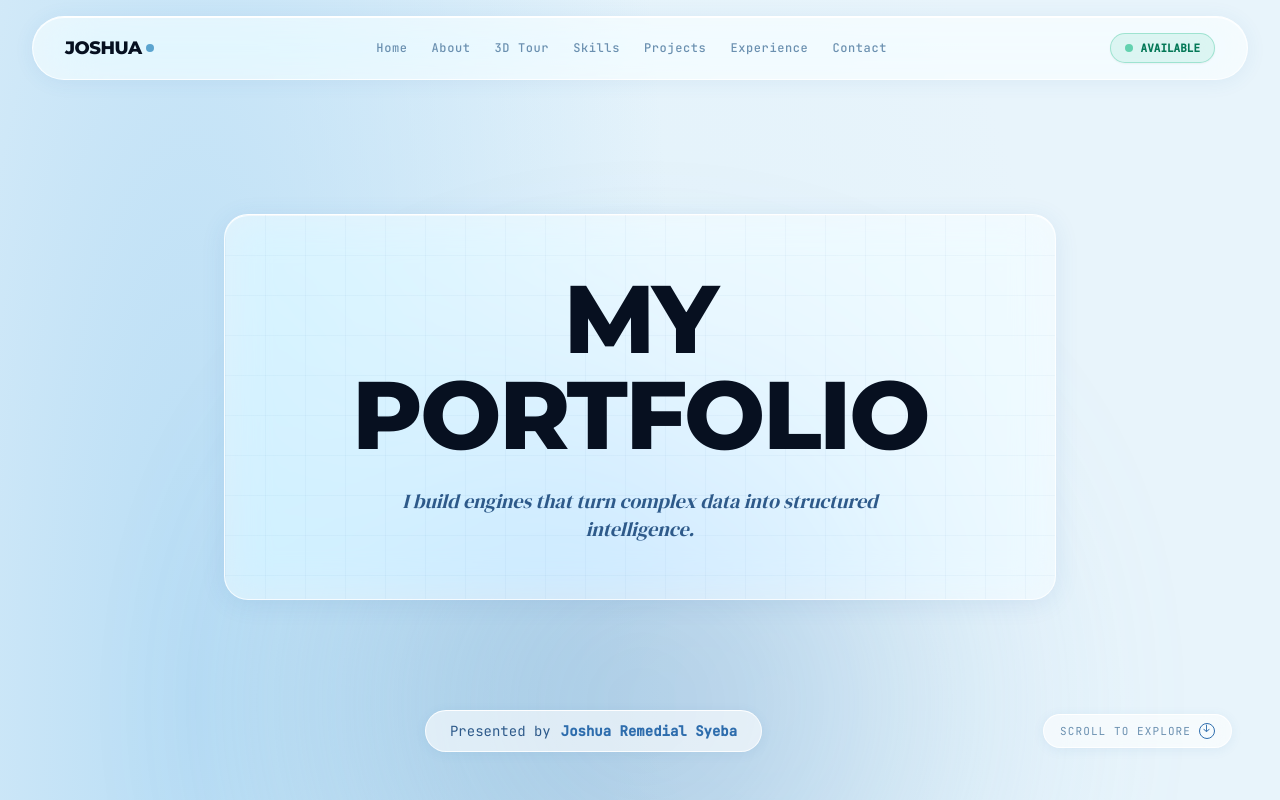
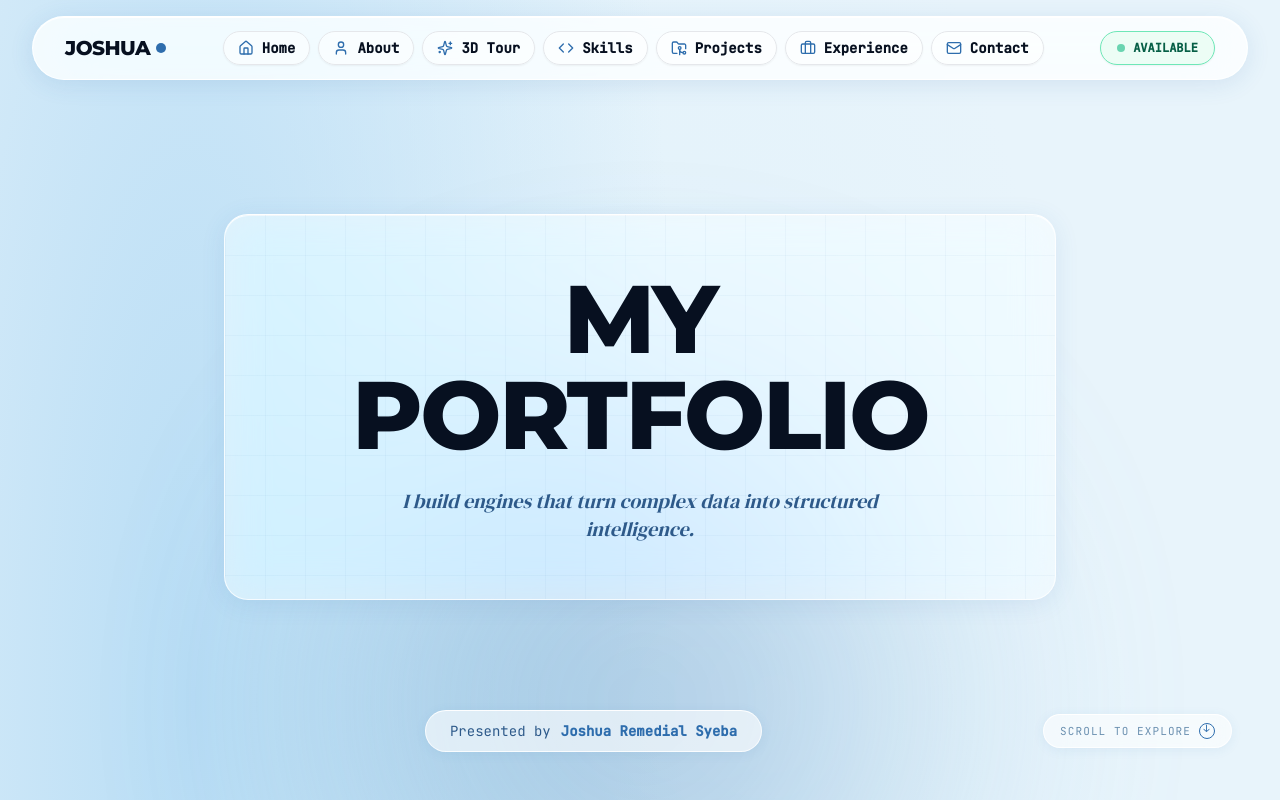
Before and after one commit to Josshua-DSA/Ingenium, a Next.js app: page / in a window 1280 px wide. Shown: the top 800 px of the page. Built offline with nearby package versions, Linux system fonts and the light colour scheme.

Commit message:
style(nav): enlarge nav text to 14px, add Lucide SVG icons, and wrap links in high-contrast button capsules

```diff
--- a/components/sections/HeaderNav.tsx
+++ b/components/sections/HeaderNav.tsx
@@ -1,41 +1,46 @@
 import Link from 'next/link'
+import { Home, User, Sparkles, Code, FolderGit2, Briefcase, Mail } from 'lucide-react'
 
 const navItems = [
-  { href: '#home', label: 'Home' },
-  { href: '#about-intro', label: 'About' },
-  { href: '#tour', label: '3D Tour' },
-  { href: '#skills', label: 'Skills' },
-  { href: '#projects', label: 'Projects' },
-  { href: '#experience', label: 'Experience' },
-  { href: '#contact', label: 'Contact' },
+  { href: '#home', label: 'Home', icon: Home },
+  { href: '#about-intro', label: 'About', icon: User },
+  { href: '#tour', label: '3D Tour', icon: Sparkles },
+  { href: '#skills', label: 'Skills', icon: Code },
+  { href: '#projects', label: 'Projects', icon: FolderGit2 },
+  { href: '#experience', label: 'Experience', icon: Briefcase },
+  { href: '#contact', label: 'Contact', icon: Mail },
 ]
 
 export function HeaderNav() {
   return (
     <header className="fixed top-4 left-0 right-0 z-50 max-w-[1400px] mx-auto px-4 sm:px-6 lg:px-8 pointer-events-none">
-      <div className="w-full h-16 rounded-full backdrop-blur-[28px] backdrop-saturate-[200%] bg-white/60 border border-white/80 border-t-white/95 shadow-[0_2px_20px_rgba(46,109,173,0.08),inset_0_1px_0_rgba(255,255,255,0.90)] px-6 sm:px-8 flex items-center justify-between pointer-events-auto">
+      <div className="w-full h-16 rounded-full backdrop-blur-[28px] backdrop-saturate-[200%] bg-white/80 border border-white/90 border-t-white shadow-[0_4px_24px_rgba(46,109,173,0.12),inset_0_1px_0_rgba(255,255,255,0.95)] px-6 sm:px-8 flex items-center justify-between pointer-events-auto">
 
         {/* Far Left Logo */}
-        <Link href="#home" className="font-display font-black text-lg tracking-tight text-text-primary flex items-center space-x-1 hover:text-arctic-blue transition-colors">
+        <Link href="#home" className="font-display font-black text-xl tracking-tight text-text-primary flex items-center space-x-1.5 hover:text-arctic-blue transition-colors">
           <span>JOSHUA</span>
-          <span className="w-2 h-2 rounded-full bg-arctic-bright inline-block" />
+          <span className="w-2.5 h-2.5 rounded-full bg-arctic-blue inline-block" />
         </Link>
 
-        {/* Center Nav Links */}
-        <nav aria-label="main navigation" className="hidden md:flex items-center space-x-6 font-mono text-xs font-medium text-text-muted">
-          {navItems.map((item) => (
-            <Link
-              key={item.href}
-              href={item.href}
-              className="hover:text-arctic-blue transition-colors tracking-wider"
-            >
-              {item.label}
-            </Link>
-          ))}
+        {/* Center Nav Link Button Capsules */}
+        <nav aria-label="main navigation" className="hidden lg:flex items-center space-x-2 font-mono text-sm font-semibold">
+          {navItems.map((item) => {
+            const IconComponent = item.icon
+            return (
+              <Link
+                key={item.href}
+                href={item.href}
+                className="inline-flex items-center space-x-2 px-3.5 py-1.5 rounded-full bg-white/50 hover:bg-arctic-blue hover:text-white border border-arctic-blue/15 hover:border-arctic-blue text-text-primary transition-all duration-200 shadow-sm"
+              >
+                <IconComponent className="w-4 h-4 text-arctic-blue group-hover:text-white" />
+                <span>{item.label}</span>
+              </Link>
+            )
+          })}
         </nav>
 
         {/* Far Right Status Pill */}
-        <div className="inline-flex items-center space-x-2 bg-emerald-500/10 border border-emerald-500/30 px-3.5 py-1.5 rounded-full font-mono text-[11px] font-semibold text-emerald-700 shadow-sm">
+        <div className="inline-flex items-center space-x-2 bg-emerald-50 border border-emerald-300 px-4 py-2 rounded-full font-mono text-xs font-bold text-emerald-800 shadow-sm">
           <span className="w-2 h-2 rounded-full bg-emerald-500 animate-pulse" />
           <span>AVAILABLE</span>
         </div>
```
